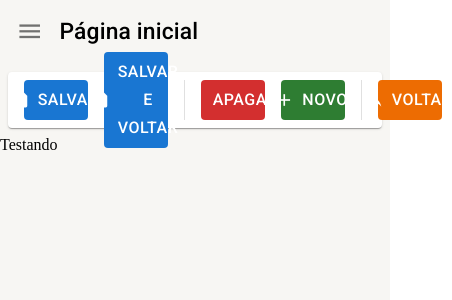
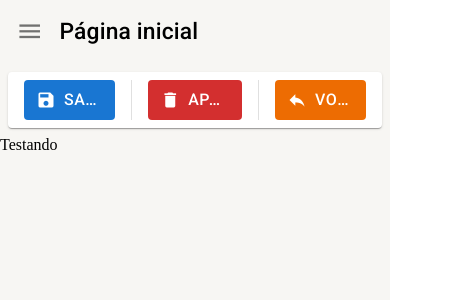
Before and after one commit to Gabriel-pagnan/dashboard, a React (Create React App) app: page /home in a window 390 px wide. Shown: the top 300 px of the page, 452 px wide, since content can reach past the window. Built offline with nearby package versions, Linux system fonts and the light colour scheme.

Commit message:
responsive barra-detalhes

```diff
--- a/src/shared/components/ferramenta-detalhe/FerramentaDetalhe.tsx
+++ b/src/shared/components/ferramenta-detalhe/FerramentaDetalhe.tsx
@@ -1,5 +1,5 @@
 import { Box } from '@mui/system';
-import { Button, Divider, Icon, Paper, useTheme } from '@mui/material';
+import { Button, Divider, Icon, Paper, Skeleton, useTheme, Typography, useMediaQuery, Theme } from '@mui/material';
 
 interface IFerramentaDetalhe {
     textNewBotton?: string;
@@ -8,6 +8,13 @@ interface IFerramentaDetalhe {
     showDeleteButton?: boolean;
     showSaveButton?: boolean;
     showSaveBackButton?: boolean;
+
+    showNewButtonLoading?: boolean;
+    showBackButtonLoading?: boolean;
+    showDeleteButtonLoading?: boolean;
+    showSaveButtonLoading?: boolean;
+    showSaveBackButtonLoading?: boolean;
+
     handleClickNew?: ()=> void;
     handleClickBack?: ()=> void;
     handleClickDelete?: ()=> void;
@@ -23,6 +30,12 @@ export const FerramentaDetalhe: React.FC<IFerramentaDetalhe> = ({
   showSaveButton = true,
   showSaveBackButton = false,
 
+  showNewButtonLoading = false,
+  showBackButtonLoading = false,
+  showDeleteButtonLoading = false,
+  showSaveButtonLoading = false,
+  showSaveBackButtonLoading = false,
+
   handleClickNew,
   handleClickBack,
   handleClickDelete,
@@ -30,46 +43,70 @@ export const FerramentaDetalhe: React.FC<IFerramentaDetalhe> = ({
   handleClickSaveBack,
 }) => {
   const theme = useTheme();
+  const smDown = useMediaQuery((theme: Theme) => theme.breakpoints.down('sm'));
+  const mdDown = useMediaQuery((theme: Theme) => theme.breakpoints.down('md'));
 
   return(
     <Box
       component={Paper}
       display='flex'
       alignItems='center'
+      justifyContent={smDown? 'center' : 'flex-start'}
       height={theme.spacing(5)}
       marginX={1}
       padding={1}
       paddingX={2}
       gap={2}>
 
-      {(showSaveButton && <Button variant='contained' color='primary' disableElevation startIcon={
+      {(showSaveButton && !showSaveButtonLoading) && (<Button variant='contained' color='primary' disableElevation startIcon={
         <Icon>save</Icon> } onClick={handleClickSave}>
-        Salvar
+        <Typography overflow='hidden' textOverflow='ellipsis' variant='button' whiteSpace='nowrap'>
+          Salvar
+        </Typography>
       </Button>)}
+      {showSaveButtonLoading && (<Skeleton width={109} height={69}/>)}
 
-      {(showSaveBackButton && <Button variant='contained' color='primary' disableElevation startIcon={
+      {(showSaveBackButton && !showSaveBackButtonLoading && !smDown && !mdDown) && (<Button variant='contained' color='primary' disableElevation startIcon={
         <Icon>save</Icon> } onClick={handleClickSaveBack}>
-        Salvar e voltar
+        <Typography overflow='hidden' textOverflow='ellipsis' variant='button' whiteSpace='nowrap'>
+          Salvar e Voltar
+        </Typography>
       </Button>)}
+      {(showSaveBackButtonLoading && !smDown) && (<Skeleton width={200} height={69}/>)}
 
       <Divider orientation="vertical" flexItem/>
 
-      {(showDeleteButton && <Button variant='contained' color='error' disableElevation startIcon={
+      {(showDeleteButton && !showDeleteButtonLoading)&& (<Button variant='contained' color='error' disableElevation startIcon={
         <Icon>delete</Icon> } onClick={handleClickDelete}>
-        Apagar
+        <Typography overflow='hidden' textOverflow='ellipsis' variant='button' whiteSpace='nowrap'>
+          Apagar
+        </Typography>
       </Button>)}
+      {showDeleteButtonLoading && (<Skeleton width={109} height={69} />)}
 
-      {(showNewButton && <Button variant='contained' color='success' disableElevation startIcon={
+
+      {(showNewButton && !showNewButtonLoading && !smDown) && (<Button variant='contained' color='success' disableElevation startIcon={
         <Icon>add</Icon> } onClick={handleClickNew}>
-        {textNewBotton}
+        <Typography overflow='hidden' textOverflow='ellipsis' variant='button' whiteSpace='nowrap'>
+          {textNewBotton}
+        </Typography>
       </Button>)}
+      {showNewButtonLoading && (<Skeleton width={109} height={69}/>)}
 
-      <Divider orientation="vertical" flexItem/>
+      {
+        (
+          showBackButton &&
+          (showNewButton || showDeleteButton || showSaveButton || showSaveBackButton)
+        ) && (<Divider orientation="vertical" flexItem/>)
+      }
 
-      {(showBackButton && <Button variant='contained' color='warning' disableElevation startIcon={
+      {(showBackButton && !showBackButtonLoading) && (<Button variant='contained' color='warning' disableElevation startIcon={
         <Icon>reply</Icon> } onClick={handleClickBack}>
-        voltar
+        <Typography overflow='hidden' textOverflow='ellipsis' variant='button' whiteSpace='nowrap'>
+          Voltar
+        </Typography>
       </Button> )}
+      {showBackButtonLoading && (<Skeleton width={109} height={69}/>)}
     </Box>
   );
 };
```
